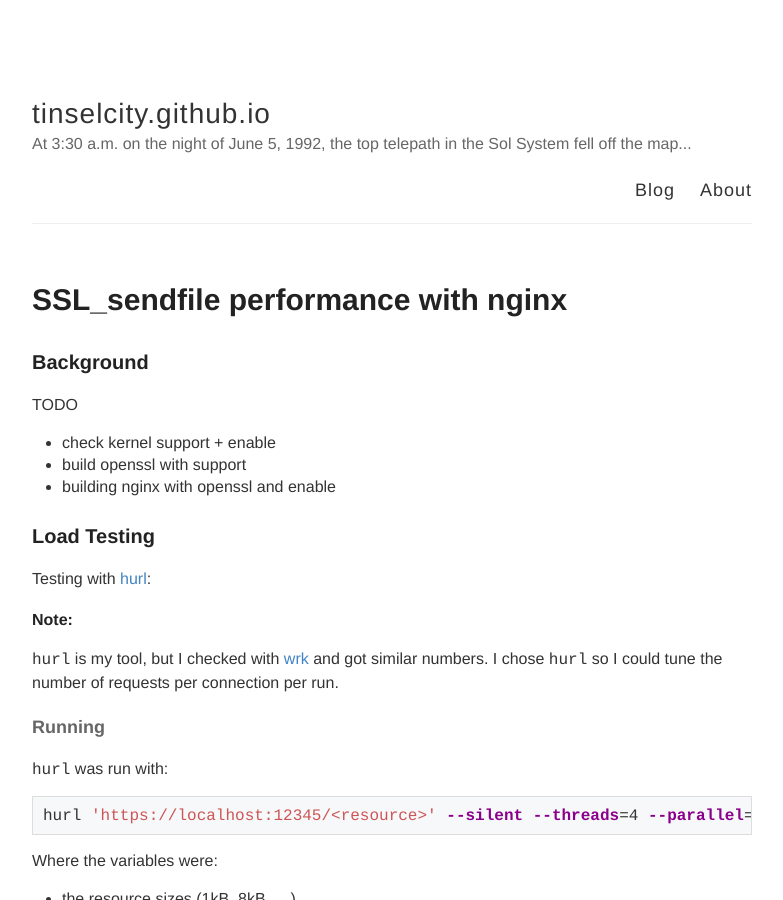
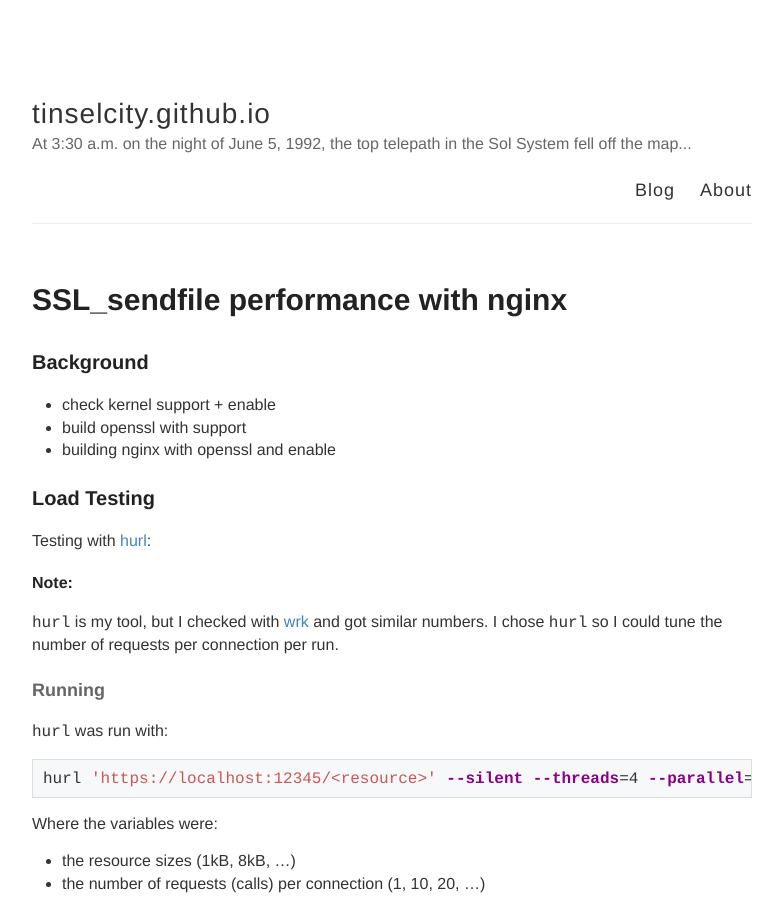
Before and after one commit to tinselcity/tinselcity.github.io, a Jekyll site: the page built from _posts/2023-2-21-SSL_sendfile.md, in a window 1280 px wide and 900 px high. Shown: the whole window, without its empty margins (248-1031 px from the left). Built offline with Jekyll 4.4.1, drawn with Linux system fonts in a browser that asks for light colours; some of the changed text lies outside the part shown.

Commit message:
working on SSL_sendfile post

```diff
--- a/_posts/2023-2-21-SSL_sendfile.md
+++ b/_posts/2023-2-21-SSL_sendfile.md
@@ -5,7 +5,6 @@ title: SSL_sendfile performance with nginx
 
 ### Background
 
-TODO
 
 - check kernel support + enable
 - build openssl with support
```
Also changed, not shown: other parts of _posts/2023-2-21-SSL_sendfile.md (+1 -0 lines).
